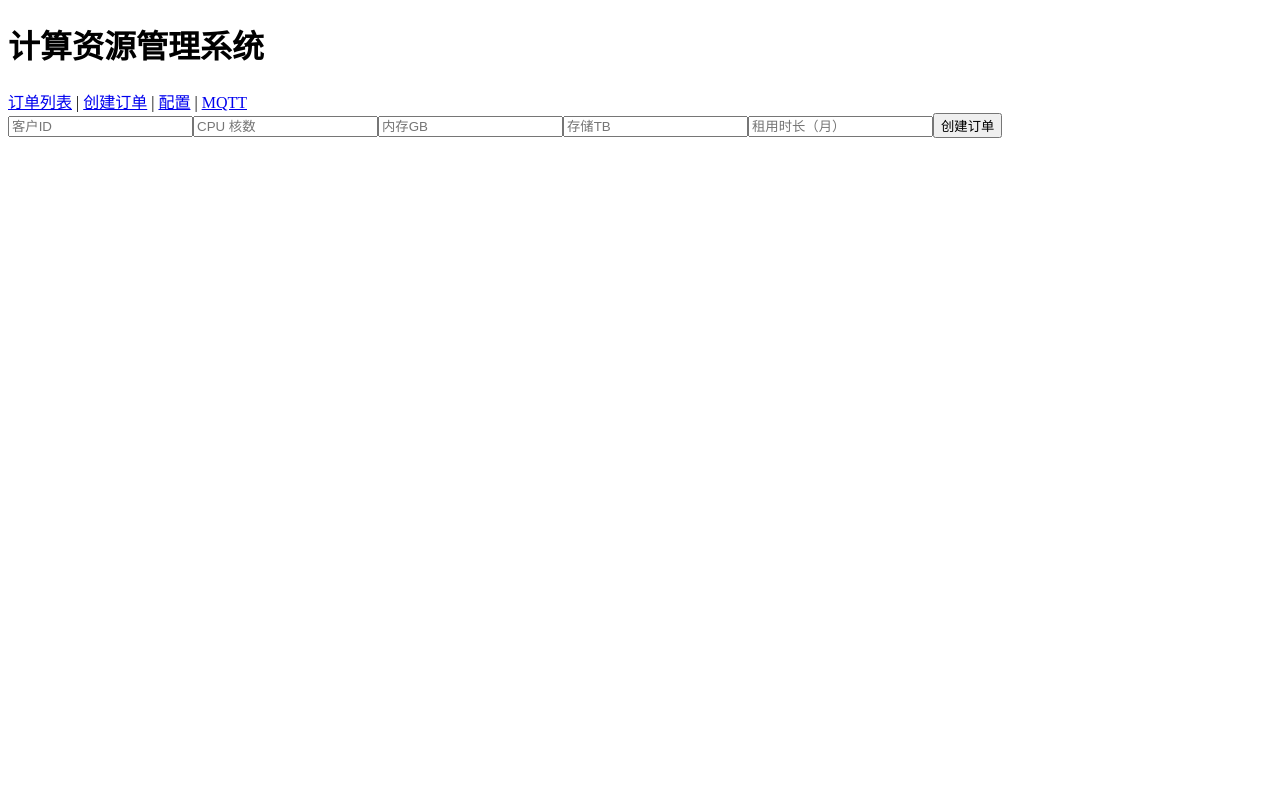
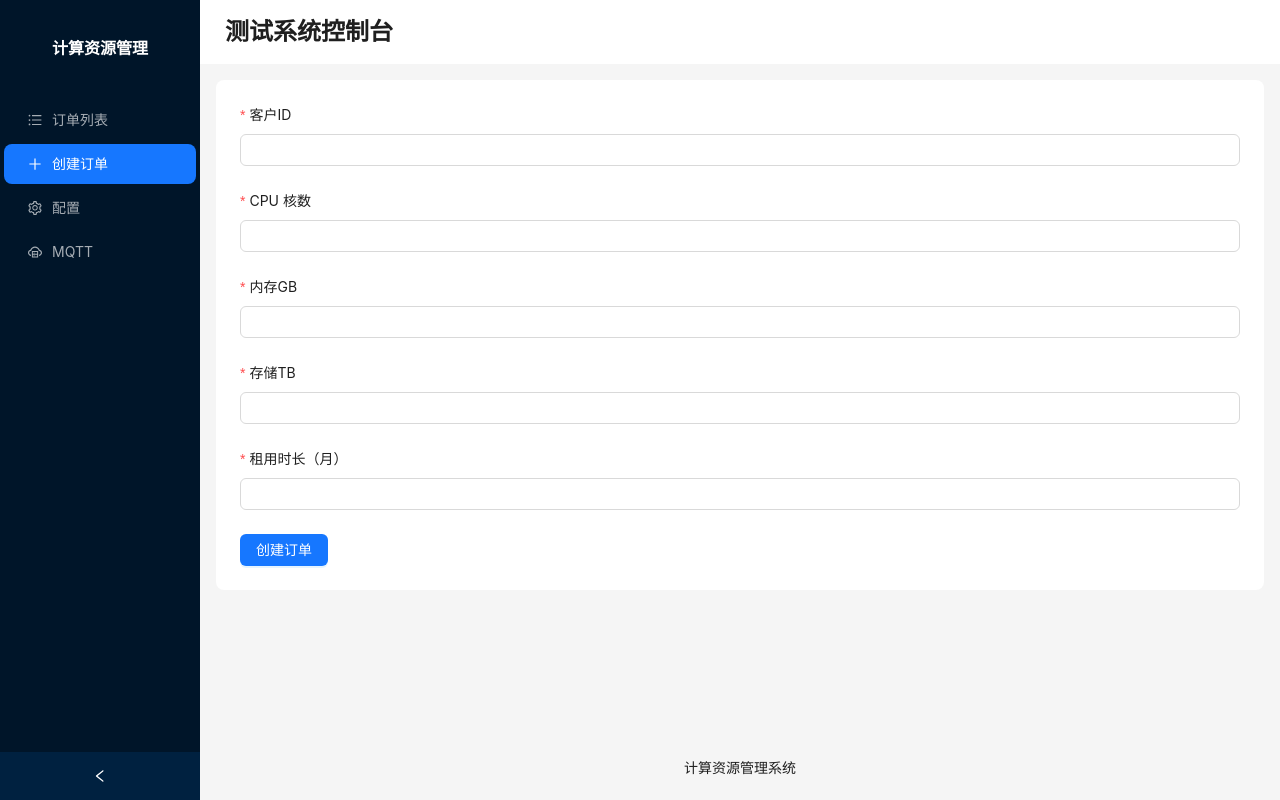
Before and after one commit to FREEZONEX/Industrial-Data-Simulator, a React (Create React App) app in the folder frontend/: page /create in a window 1280 px wide. Built offline with nearby package versions, Linux system fonts and the light colour scheme.

Commit message:
upper:优化UI

```diff
--- a/frontend/package.json
+++ b/frontend/package.json
@@ -7,6 +7,7 @@
     "@testing-library/jest-dom": "^6.8.0",
     "@testing-library/react": "^16.3.0",
     "@testing-library/user-event": "^13.5.0",
+    "antd": "^5.27.3",
     "axios": "^1.12.2",
     "react": "^19.1.1",
     "react-dom": "^19.1.1",
--- a/frontend/src/App.js
+++ b/frontend/src/App.js
@@ -1,22 +1,98 @@
 // frontend/src/App.js
 import React from "react";
-import { BrowserRouter as Router, Routes, Route, Link } from "react-router-dom";
+import { BrowserRouter as Router, Routes, Route, Link, useLocation } from "react-router-dom";
+import { Layout, Menu, Typography } from "antd";
+import {
+  UnorderedListOutlined,
+  PlusOutlined,
+  SettingOutlined,
+  CloudServerOutlined,
+} from "@ant-design/icons";
+
 import CreateOrder from "./components/CreateOrder";
 import OrderList from "./components/OrderList";
 import ConfigForm from "./components/ConfigForm";
 import MqttForm from "./components/MqttForm";
 
+const { Header, Content, Footer, Sider } = Layout;
+const { Title } = Typography;
+
+// 菜单组件
+const NavigationMenu = () => {
+  const location = useLocation();
+  const selectedKey = location.pathname === "/" ? "/orders" : location.pathname;
+
+  return (
+    <Menu
+      theme="dark"
+      mode="inline"
+      selectedKeys={[selectedKey]}
+      items={[
+        {
+          key: "/orders",
+          icon: <UnorderedListOutlined />,
+          label: <Link to="/orders">订单列表</Link>,
+        },
+        {
+          key: "/create",
+          icon: <PlusOutlined />,
+          label: <Link to="/create">创建订单</Link>,
+        },
+        {
+          key: "/config",
+          icon: <SettingOutlined />,
+          label: <Link to="/config">配置</Link>,
+        },
+        {
+          key: "/mqtt",
+          icon: <CloudServerOutlined />,
+          label: <Link to="/mqtt">MQTT</Link>,
+        },
+      ]}
+    />
+  );
+};
+
 function App() {
   return (
     <Router>
-      <div>
-        <h1>计算资源管理系统</h1>
-        <nav>
-          <Link to="/orders">订单列表</Link> |{" "}
-          <Link to="/create">创建订单</Link> |{" "}
-          <Link to="/config">配置</Link> |{" "}
-          <Link to="/mqtt">MQTT</Link>
-        </nav>
+      <Layout style={{ minHeight: "100vh" }}>
+        {/* 侧边导航 */}
+        <Sider collapsible>
+          <div
+            style={{
+              height: 64,
+              margin: 16,
+              color: "#fff",
+              fontWeight: "bold",
+              textAlign: "center",
+              lineHeight: "64px",
+              fontSize: 16,
+            }}
+          >
+            计算资源管理
+          </div>
+          <NavigationMenu />
+        </Sider>
+
+        <Layout>
+          {/* 顶部 */}
+          <Header style={{ background: "#fff", paddingLeft: 25, display: "flex", alignItems: "center",}}>
+            <Title level={3} style={{ margin: 0 }}>
+              测试系统控制台
+            </Title>
+          </Header>
+
+          {/* 内容区 */}
+          <Content style={{ margin: "16px" }}>
+            <div
+              style={{
+                padding: 24,
+                minHeight: 360,
+                background: "#fff",
+                borderRadius: 8,
+              }}
+            >
               <Routes>
                 <Route path="/orders" element={<OrderList />} />
                 <Route path="/create" element={<CreateOrder />} />
@@ -25,6 +101,14 @@ function App() {
                 <Route path="/" element={<OrderList />} />
               </Routes>
             </div>
+          </Content>
+
+          {/* 底部 */}
+          <Footer style={{ textAlign: "center" }}>
+            计算资源管理系统
+          </Footer>
+        </Layout>
+      </Layout>
     </Router>
   );
 }
--- a/frontend/src/api.js
+++ b/frontend/src/api.js
@@ -1,7 +1,7 @@
 import axios from "axios";
 
 const api = axios.create({
-  baseURL: "/api/v1", // Flask接口
+  baseURL: "http://192.168.151.136:5000/api/v1", // Flask接口
 });
 
 // 创建订单
--- a/frontend/src/components/ConfigForm.js
+++ b/frontend/src/components/ConfigForm.js
@@ -1,23 +1,51 @@
-import React, { useState } from "react";
+import React from "react";
 import { updateConfig } from "../api";
+import { Form, InputNumber, Button, message } from "antd";
 
 function ConfigForm() {
-  const [form, setForm] = useState({ SERVER_UPDATE_INTERNAL: 1, RANDOM_UPDATE_INTERVAL: 1 });
+  const [form] = Form.useForm();
+  const [messageApi, contextHolder] = message.useMessage();
 
-  const handleChange = (e) => setForm({ ...form, [e.target.name]: parseFloat(e.target.value) });
-
-  const handleSubmit = async (e) => {
-    e.preventDefault();
-    await updateConfig(form);
-    alert("配置更新成功");
+  const handleFinish = async (values) => {
+    try {
+      await updateConfig(values);
+      messageApi.success("配置更新成功"); // 使用实例显示
+    } catch (err) {
+      console.error(err);
+      messageApi.error("配置更新失败，请重试");
+    }
   };
 
   return (
-    <form onSubmit={handleSubmit}>
-      <input name="SERVER_UPDATE_INTERNAL" type="number" step="0.1" placeholder="服务器更新间隔" onChange={handleChange} />
-      <input name="RANDOM_UPDATE_INTERVAL" type="number" step="0.1" placeholder="数据波动间隔" onChange={handleChange} />
-      <button type="submit">更新配置</button>
-    </form>
+    <>
+      {contextHolder}
+      <Form
+        form={form}
+        layout="vertical"
+        onFinish={handleFinish}
+        initialValues={{ SERVER_UPDATE_INTERNAL: 1, RANDOM_UPDATE_INTERVAL: 1 }}
+      >
+        <Form.Item
+          label="服务器更新间隔"
+          name="SERVER_UPDATE_INTERNAL"
+          rules={[{ required: true }]}
+        >
+          <InputNumber step={0.1} style={{ width: "100%" }} />
+        </Form.Item>
+
+        <Form.Item
+          label="数据波动间隔"
+          name="RANDOM_UPDATE_INTERVAL"
+          rules={[{ required: true }]}
+        >
+          <InputNumber step={0.1} style={{ width: "100%" }} />
+        </Form.Item>
+
+        <Button type="primary" htmlType="submit">
+          更新配置
+        </Button>
+      </Form>
+    </>
   );
 }
 
--- a/frontend/src/components/CreateOrder.js
+++ b/frontend/src/components/CreateOrder.js
@@ -1,46 +1,60 @@
-import React, { useState } from "react";
+import React from "react";
+import { Form, Input, InputNumber, Button, message } from "antd";
 import { createOrder } from "../api";
 
 function CreateOrder() {
-  const [form, setForm] = useState({
-    customer_id: "",
-    requested_resources: { cpu_cores: 0, memory_gb: 0, storage_tb: 0 },
-    duration_months: 0
-  });
+  const [form] = Form.useForm();
+  const [messageApi, contextHolder] = message.useMessage(); // 获取 message 实例
 
-  const handleChange = (e) => {
-    const { name, value } = e.target;
-    if (name in form.requested_resources) {
-      setForm({
-        ...form,
-        requested_resources: { ...form.requested_resources, [name]: Number(value) }
-      });
-    } else {
-      setForm({ ...form, [name]: value });
-    }
-  };
-
-  const handleSubmit = async (e) => {
-    e.preventDefault();
+  const handleFinish = async (values) => {
     try {
-      const res = await createOrder(form);
-      alert("订单创建成功！");
-      console.log(res.data);
+      const payload = {
+        customer_id: values.customer_id,
+        requested_resources: {
+          cpu_cores: values.cpu_cores,
+          memory_gb: values.memory_gb,
+          storage_tb: values.storage_tb,
+        },
+        duration_months: values.duration_months,
+      };
+      await createOrder(payload);
+      messageApi.success("订单创建成功！"); // 使用实例显示
+      form.resetFields();
     } catch (err) {
       console.error(err);
-      alert("创建失败");
+      messageApi.error("创建失败"); // 使用实例显示
     }
   };
 
   return (
-    <form onSubmit={handleSubmit}>
-      <input name="customer_id" placeholder="客户ID" onChange={handleChange} />
-      <input name="cpu_cores" type="number" placeholder="CPU 核数" onChange={handleChange} />
-      <input name="memory_gb" type="number" placeholder="内存GB" onChange={handleChange} />
-      <input name="storage_tb" type="number" placeholder="存储TB" onChange={handleChange} />
-      <input name="duration_months" type="number" placeholder="租用时长（月）" onChange={handleChange} />
-      <button type="submit">创建订单</button>
-    </form>
+    <>
+      {contextHolder} {/* 必须渲染在组件里 */}
+      <Form form={form} layout="vertical" onFinish={handleFinish}>
+        <Form.Item label="客户ID" name="customer_id" rules={[{ required: true }]}>
+          <Input />
+        </Form.Item>
+
+        <Form.Item label="CPU 核数" name="cpu_cores" rules={[{ required: true }]}>
+          <InputNumber style={{ width: "100%" }} />
+        </Form.Item>
+
+        <Form.Item label="内存GB" name="memory_gb" rules={[{ required: true }]}>
+          <InputNumber style={{ width: "100%" }} />
+        </Form.Item>
+
+        <Form.Item label="存储TB" name="storage_tb" rules={[{ required: true }]}>
+          <InputNumber style={{ width: "100%" }} />
+        </Form.Item>
+
+        <Form.Item label="租用时长（月）" name="duration_months" rules={[{ required: true }]}>
+          <InputNumber style={{ width: "100%" }} />
+        </Form.Item>
+
+        <Button type="primary" htmlType="submit">
+          创建订单
+        </Button>
+      </Form>
+    </>
   );
 }
 
--- a/frontend/src/components/MqttForm.js
+++ b/frontend/src/components/MqttForm.js
@@ -1,23 +1,44 @@
-import React, { useState } from "react";
+import React from "react";
+import { Form, Input, InputNumber, Button, message } from "antd";
 import { updateMqtt } from "../api";
 
 function MqttForm() {
-  const [form, setForm] = useState({ broker: "", port: 1883 });
+  const [form] = Form.useForm();
+  const [messageApi, contextHolder] = message.useMessage(); // 获取 message 实例
 
-  const handleChange = (e) => setForm({ ...form, [e.target.name]: e.target.name === "port" ? Number(e.target.value) : e.target.value });
-
-  const handleSubmit = async (e) => {
-    e.preventDefault();
-    await updateMqtt(form);
-    alert("MQTT Broker 更新成功");
+  const handleFinish = async (values) => {
+    try {
+      await updateMqtt(values);
+      messageApi.success("MQTT Broker 更新成功"); // 使用实例显示
+      form.resetFields();
+    } catch (err) {
+      console.error(err);
+      messageApi.error("更新失败，请重试"); // 使用实例显示
+    }
   };
 
   return (
-    <form onSubmit={handleSubmit}>
-      <input name="broker" placeholder="Broker地址" onChange={handleChange} />
-      <input name="port" type="number" placeholder="端口" onChange={handleChange} />
-      <button type="submit">更新MQTT</button>
-    </form>
+    <>
+      {contextHolder} {/* 必须渲染在组件里 */}
+      <Form
+        form={form}
+        layout="vertical"
+        onFinish={handleFinish}
+        initialValues={{ broker: "", port: 1883 }}
+      >
+        <Form.Item label="Broker 地址" name="broker" rules={[{ required: true }]}>
+          <Input />
+        </Form.Item>
+
+        <Form.Item label="端口" name="port" rules={[{ required: true }]}>
+          <InputNumber style={{ width: "100%" }} />
+        </Form.Item>
+
+        <Button type="primary" htmlType="submit">
+          更新MQTT
+        </Button>
+      </Form>
+    </>
   );
 }
 
--- a/frontend/src/components/OrderList.js
+++ b/frontend/src/components/OrderList.js
@@ -1,71 +1,73 @@
-// frontend/src/components/OrderList.js
 import React, { useEffect, useState } from "react";
 import { useSearchParams } from "react-router-dom";
 import { getOrders } from "../api";
+import { Form, Input, Select, Button, List, Card, Descriptions } from "antd";
+
+const { Option } = Select;
 
 function OrderList() {
   const [orders, setOrders] = useState([]);
   const [searchParams, setSearchParams] = useSearchParams();
-
-  // 从 URL 获取参数
   const customer_id = searchParams.get("customer_id") || "";
   const status = searchParams.get("status") || "";
 
-  // 本地表单状态
-  const [filters, setFilters] = useState({
-    customer_id,
-    status,
-  });
+  const [form] = Form.useForm();
 
-  // 每次 URL 参数变化时加载数据
   useEffect(() => {
     const params = {};
     if (customer_id) params.customer_id = customer_id;
     if (status) params.status = status;
     getOrders(params).then((res) => setOrders(res.data));
+    form.setFieldsValue({ customer_id, status });
   }, [customer_id, status]);
 
-  // 输入变化
-  const handleChange = (e) => {
-    const { name, value } = e.target;
-    setFilters({ ...filters, [name]: value });
-  };
-
-  // 点击筛选更新 URL
-  const handleSearch = (e) => {
-    e.preventDefault();
+  const handleFinish = (values) => {
     const params = {};
-    if (filters.customer_id) params.customer_id = filters.customer_id;
-    if (filters.status) params.status = filters.status;
-    setSearchParams(params); // 这会触发 useEffect 自动重新加载
+    if (values.customer_id) params.customer_id = values.customer_id;
+    if (values.status) params.status = values.status;
+    setSearchParams(params);
   };
 
   return (
     <div>
       <h2>历史订单</h2>
-      <form onSubmit={handleSearch} style={{ marginBottom: "10px" }}>
-        <input
-          name="customer_id"
-          placeholder="客户ID"
-          value={filters.customer_id}
-          onChange={handleChange}
-        />
-        <select name="status" value={filters.status} onChange={handleChange}>
-          <option value="">全部状态</option>
-          <option value="Active">Active</option>
-          <option value="Processing">Processing</option>
-          <option value="Completed">Completed</option>
-        </select>
-        <button type="submit">筛选</button>
-      </form>
+      <Form form={form} layout="inline" onFinish={handleFinish} style={{ marginBottom: 16 }}>
+        <Form.Item name="customer_id">
+          <Input placeholder="客户ID" />
+        </Form.Item>
+        <Form.Item name="status">
+          <Select placeholder="全部状态" style={{ width: 150 }}>
+            <Option value="">全部状态</Option>
+            <Option value="Active">Active</Option>
+            <Option value="Processing">Processing</Option>
+            <Option value="Completed">Completed</Option>
+          </Select>
+        </Form.Item>
+        <Form.Item>
+          <Button type="primary" htmlType="submit">筛选</Button>
+        </Form.Item>
+      </Form>
 
-      <ul>
-        {orders.map((o) => (
-          <li key={o.id}>
-            <pre>{JSON.stringify(o, null, 2)}</pre>
-          </li>
-        ))}
-      </ul>
+      <List
+        grid={{ gutter: 16, column: 1 }}
+        dataSource={orders}
+        renderItem={(o) => (
+          <List.Item>
+            <Card>
+              <Descriptions title={`订单 ${o.order_id}`} bordered column={1}>
+                <Descriptions.Item label="客户ID">{o.customer_id}</Descriptions.Item>
+                <Descriptions.Item label="状态">{o.status}</Descriptions.Item>
+                <Descriptions.Item label="创建时间">{o.created_at}</Descriptions.Item>
+                <Descriptions.Item label="激活时间">{o.activated_at}</Descriptions.Item>
+                <Descriptions.Item label="租用时长（月）">{o.duration_months}</Descriptions.Item>
+                <Descriptions.Item label="CPU 核数">{o.requested_resources.cpu_cores}</Descriptions.Item>
+                <Descriptions.Item label="内存 GB">{o.requested_resources.memory_gb}</Descriptions.Item>
+                <Descriptions.Item label="存储 TB">{o.requested_resources.storage_tb}</Descriptions.Item>
+              </Descriptions>
+            </Card>
+          </List.Item>
+        )}
+      />
     </div>
   );
 }
--- a/frontend/src/index.js
+++ b/frontend/src/index.js
@@ -2,6 +2,7 @@ import React from 'react';
 import ReactDOM from 'react-dom/client';
 
 import App from './App';
+import 'antd/dist/reset.css';
 
 const root = ReactDOM.createRoot(document.getElementById('root'));
 root.render(<App />);
```
Also changed, not shown: 11 other files (tests, documents, lock files or other folders). Lines whose indentation alone changed are shown as unchanged.
